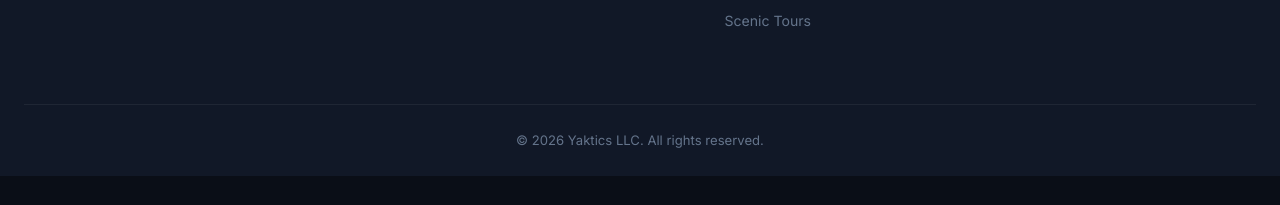
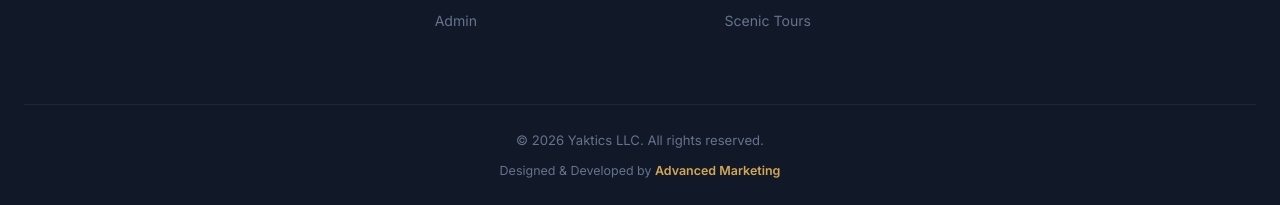
Before and after one commit to bensblueprints/yaktics-fishing-guide, a website: page index.html in a window 1280 px wide. Shown: the part 9261-9466 px from the top of the page. Before the commit the page ends 9437 px from the top, so only its background shows below. Drawn offline with nearby package versions, Linux system fonts and the light colour scheme; animation ran at ten frames a second.

Commit message:
Add admin link in footer and Advanced Marketing credit
Co-Authored-By: Claude Opus 4.6 (1M context) <noreply@anthropic.com>

```diff
--- a/index.html
+++ b/index.html
@@ -743,6 +743,7 @@
             <li><a href="#gallery">Gallery</a></li>
             <li><a href="#book">Book a Trip</a></li>
             <li><a href="#faq">FAQ</a></li>
+            <li><a href="/admin.html">Admin</a></li>
           </ul>
         </div>
         <div class="footer-links-col">
@@ -768,6 +769,7 @@
       </div>
       <div class="footer-bottom">
         <p>&copy; 2026 Yaktics LLC. All rights reserved.</p>
+        <p class="footer-credit">Designed & Developed by <a href="https://advancedmarketing.co" target="_blank" rel="noopener">Advanced Marketing</a></p>
       </div>
     </div>
   </footer>
--- a/styles.css
+++ b/styles.css
@@ -1577,6 +1577,20 @@ video.hero-img {
   color: var(--text-muted);
 }
 
+.footer-credit {
+  margin-top: 8px;
+  font-size: 0.78rem;
+}
+
+.footer-credit a {
+  color: var(--accent);
+  font-weight: 600;
+}
+
+.footer-credit a:hover {
+  color: var(--accent-light);
+}
+
 /* ==========================================
    LIGHTBOX
    ========================================== */
```
